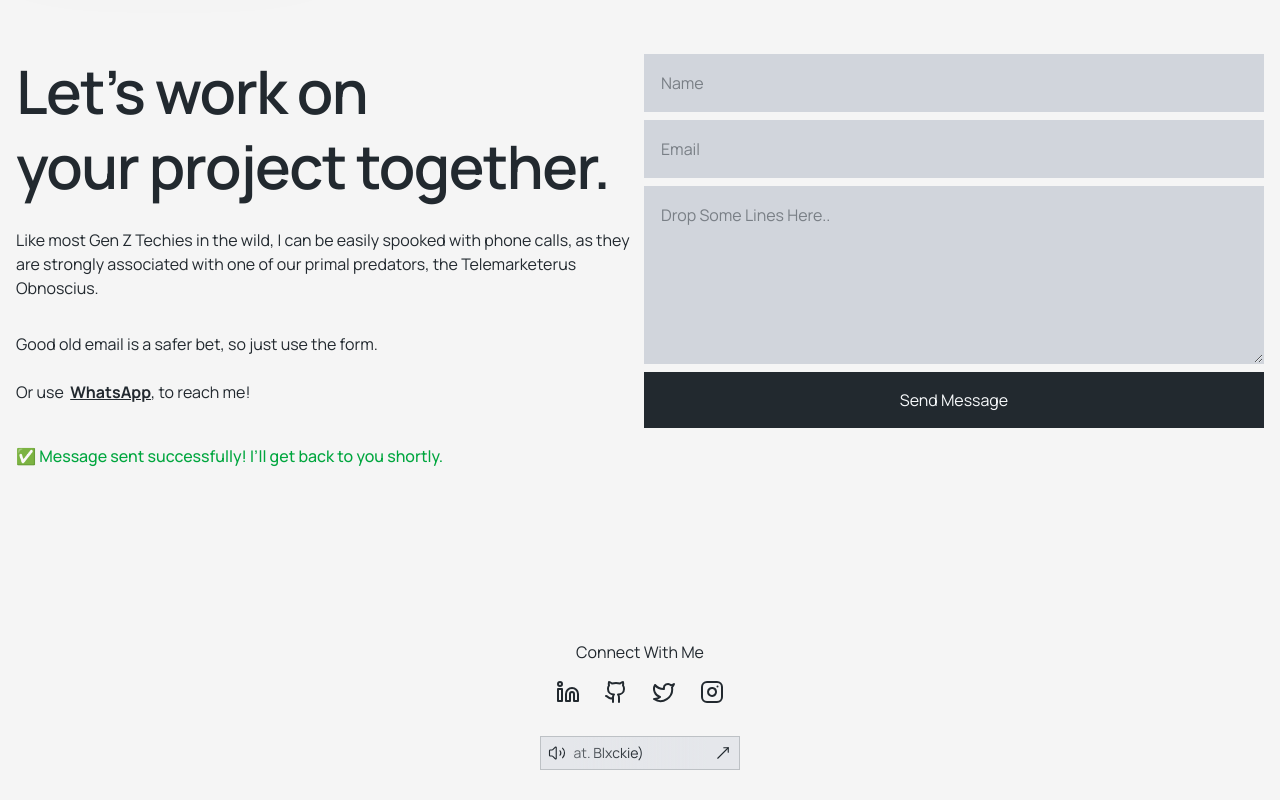
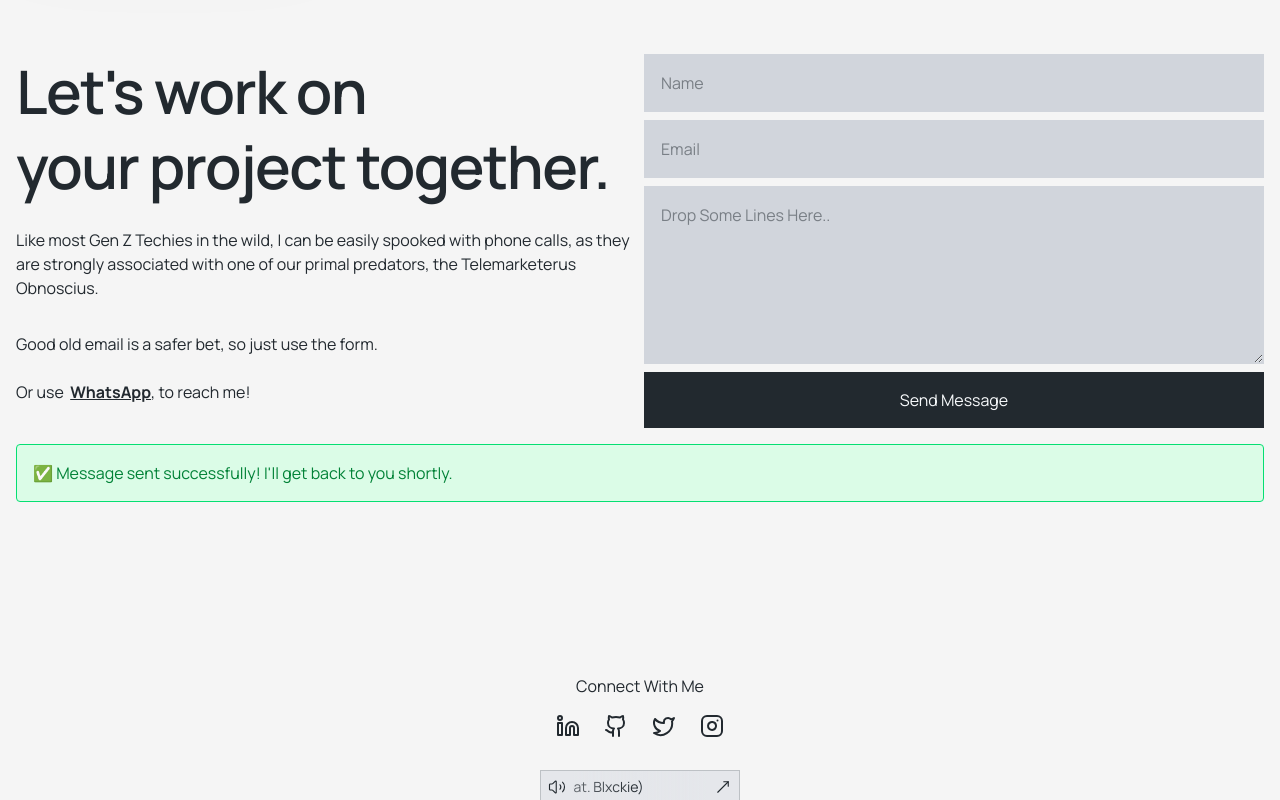
Before and after one commit to deraolisah/deraolisah, a React (Vite) app: page / in a window 1280 px wide. Both pictures are taken after typing "Sample", "name@example.com", "Sample" into the empty fields and a click on the button "Send Message". Shown: the part 2143-2943 px from the top of the page. Built offline with nearby package versions, Linux system fonts and the light colour scheme.

Commit message:
Update: Netlify Form

```diff
--- a/src/components/Contact.jsx
+++ b/src/components/Contact.jsx
@@ -15,6 +15,7 @@ const Contact = () => {
     const formData = new FormData(form);
 
     try {
+      // Store the response in a variable
       const response = await fetch("/", {
         method: "POST",
         headers: { "Content-Type": "application/x-www-form-urlencoded" },
@@ -23,16 +24,15 @@ const Contact = () => {
 
       if (!response.ok) throw new Error("Network response was not ok");
 
-
       setSubmitted(true);
       setLoading(false);
       form.reset();
     } catch (err) {
       setError(true);
       setLoading(false);
+      // Don't reset form on error so user doesn't lose their input
     }
   };
-
 
   // Auto-hide success message after 5s
   useEffect(() => {
@@ -42,16 +42,12 @@ const Contact = () => {
     }
   }, [submitted]);
 
-
-
-
-
   return (
     <section className='container py-10 md:py-18 flex flex-col' id="contact">
       <div className='grid grid-cols-1 md:grid-cols-2 gap-2 mt-8'>
         <div className='flex flex-col items-start'>
           <h1 className="font-semibold text-3xl md:text-[54px] lg:text-[60px] leading-tight tracking-tight mb-4 md:mb-6">
-            Let’s work on
+            Let's work on
             <br/>
             your project together.
           </h1>
@@ -63,21 +59,24 @@ const Contact = () => {
             Good old email is a safer bet, so just use the form.
 
             <br/><br/>
-            Or use &nbsp;<a href="https://wa.me/2347088530385/" target='_blank' className='font-bold underline hover:text-primary'>WhatsApp</a>, to reach me!
+            Or use &nbsp;<a href="https://wa.me/2347088530385/" target='_blank' rel="noopener noreferrer" className='font-bold underline hover:text-primary'>WhatsApp</a>, to reach me!
           </div>
         </div>
 
         <form
           name="contact"
           method="POST"
-          // netlify
           data-netlify="true"
-          netlify-honeypot="bot-field"
+          data-netlify-honeypot="bot-field"
           onSubmit={handleSubmit}
           className="w-full h-full"
         >
           <input type="hidden" name="form-name" value="contact" />
-          <input type="hidden" name="bot-field" />
+          <p className="hidden">
+            <label>
+              Don't fill this out if you're human: <input name="bot-field" />
+            </label>
+          </p>
 
           <div className='flex flex-col gap-2'>
             <input
@@ -104,26 +103,29 @@ const Contact = () => {
               className='bg-gray-300 p-4 border border-gray-300 hover:border-gray-400 focus:border-dark focus:outline-0'
             />
 
-            <button disabled={loading} type='submit' className='bg-dark text-light p-4 text-center cursor-pointer'>
+            <button
+              disabled={loading}
+              type='submit'
+              className='bg-dark text-light p-4 text-center cursor-pointer disabled:opacity-70 disabled:cursor-not-allowed'
+            >
               {loading ? "Sending..." : "Send Message"}
             </button>
           </div>
         </form>
       </div>
 
+      {/* Success/Error Messages */}
+      {submitted && (
+        <div className="mt-4 p-4 bg-green-100 border border-green-400 text-green-700 rounded">
+          ✅ Message sent successfully! I'll get back to you shortly.
+        </div>
+      )}
 
-        {submitted && (
-          <p className="mt-4 text-green-600 font-medium">
-            ✅ Message sent successfully! I’ll get back to you shortly.
-          </p>
-        )}
-
-        {error && (
-          <p className="mt-4 text-red-600 font-medium">
-            ❌ Something went wrong. Please try again.
-          </p>
-        )}
-
+      {error && (
+        <div className="mt-4 p-4 bg-red-100 border border-red-400 text-red-700 rounded">
+          ❌ Something went wrong. Please try again.
+        </div>
+      )}
     </section>
   )
 }
```
